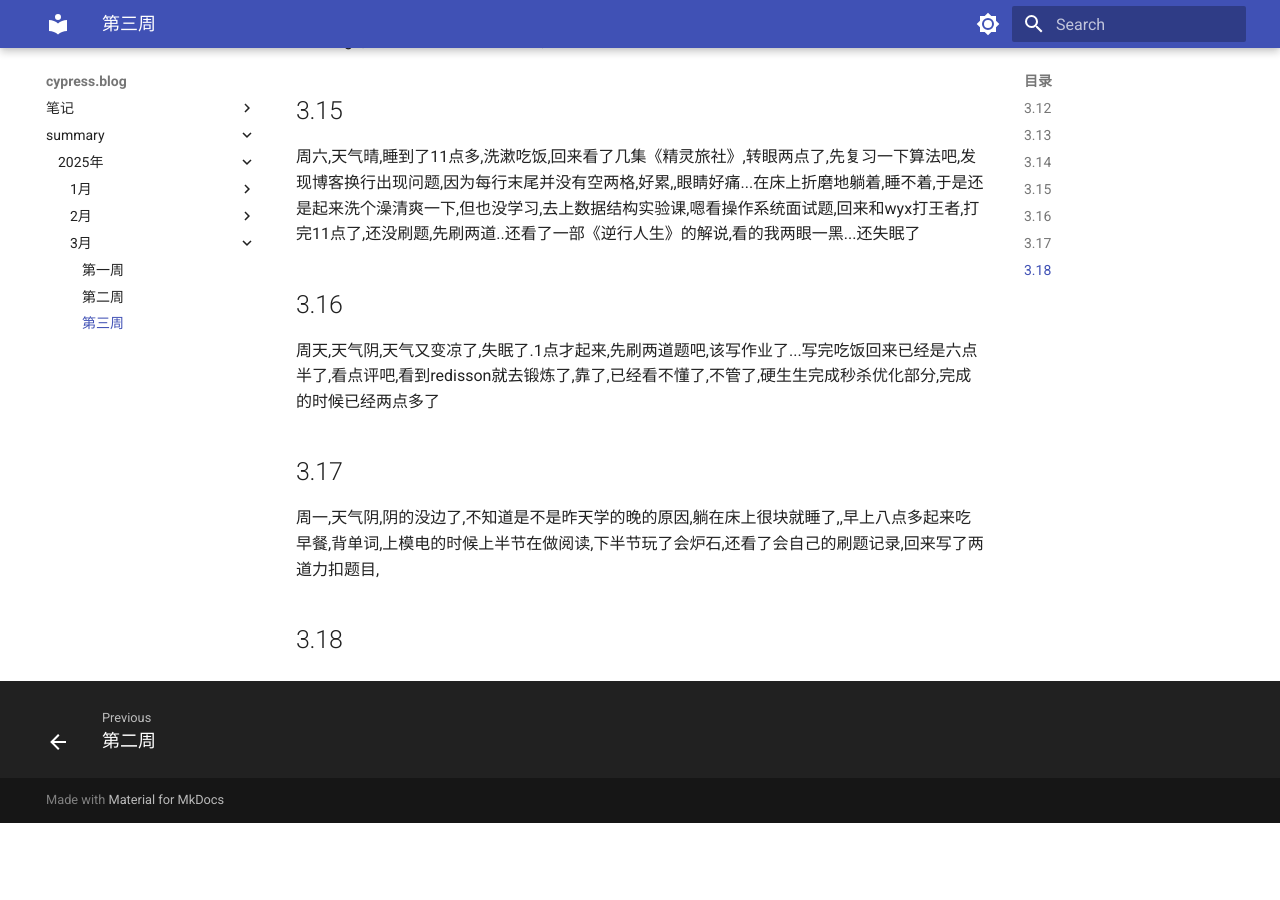
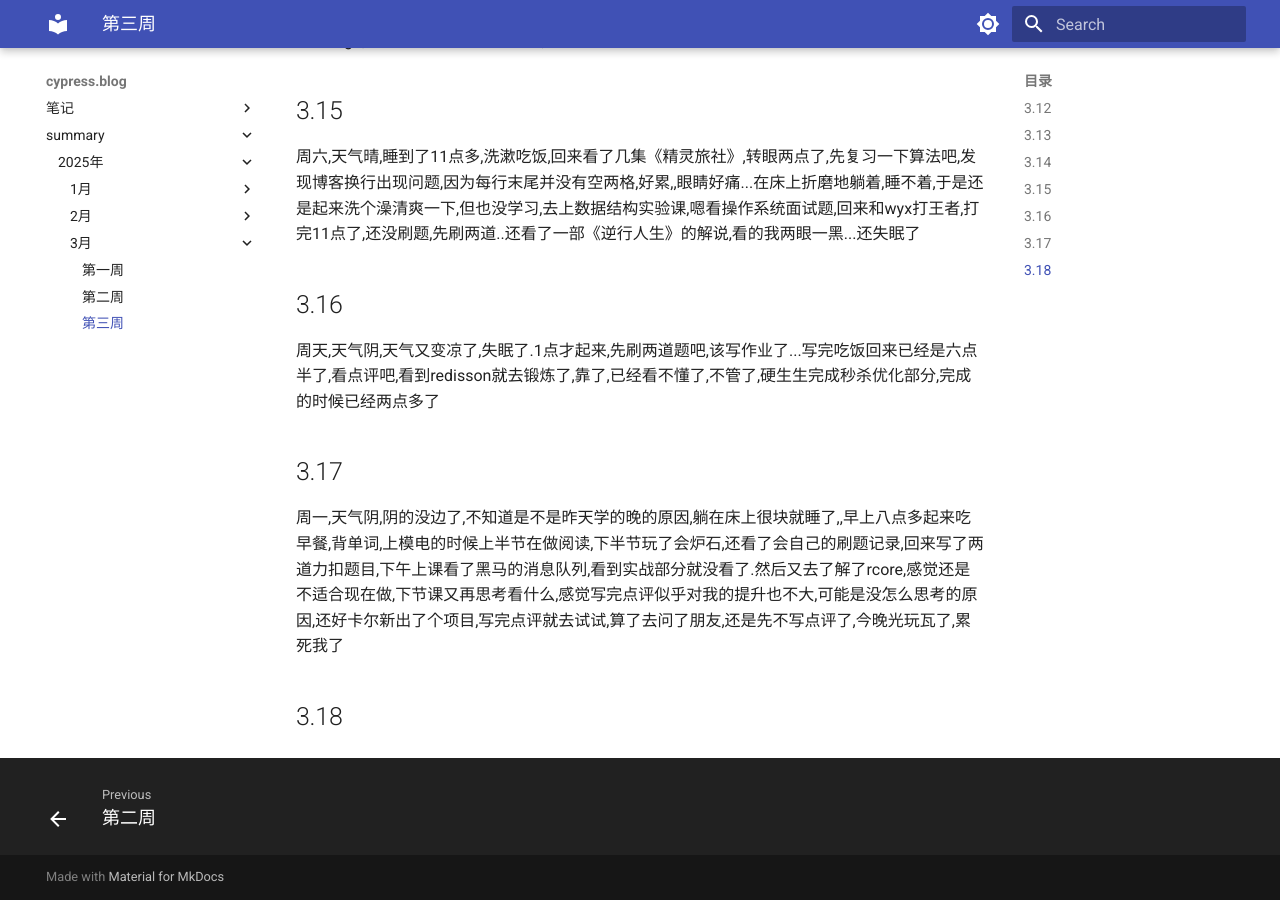
Before and after one commit to cyprer/blog0, an MkDocs documentation site: the page built from docs/summary/25year/3month/3week.md, in a window 1280 px wide and 900 px high, scrolled down 732 px. Built offline with MkDocs 1.6.1 and Material for MkDocs 9.7.7, drawn with Linux system fonts in a browser that asks for light colours; before the commit the page ends 1555 px from its top, so only the background shows below that.

Commit message:
docs(diary): 更新 2025/3/17 日记
- 修改日记标题为"问题1: 环形链表2(同类型就不做笔记了)"
- 更新 2025 年 3 月第 3 周周总结
  - 详细记录 3 月 17 日的活动和学习情况
  - 移除 rcore 相关内容，增加对卡尔新项目的提及
  - 提到晚上玩游戏的情况

```diff
--- a/docs/summary/25year/3month/3week.md
+++ b/docs/summary/25year/3month/3week.md
@@ -11,5 +11,5 @@
 ## 3.16
   周天,天气阴,天气又变凉了,失眠了.1点才起来,先刷两道题吧,该写作业了...写完吃饭回来已经是六点半了,看点评吧,看到redisson就去锻炼了,靠了,已经看不懂了,不管了,硬生生完成秒杀优化部分,完成的时候已经两点多了
 ## 3.17
-  周一,天气阴,阴的没边了,不知道是不是昨天学的晚的原因,躺在床上很块就睡了,,早上八点多起来吃早餐,背单词,上模电的时候上半节在做阅读,下半节玩了会炉石,还看了会自己的刷题记录,回来写了两道力扣题目,
+  周一,天气阴,阴的没边了,不知道是不是昨天学的晚的原因,躺在床上很块就睡了,,早上八点多起来吃早餐,背单词,上模电的时候上半节在做阅读,下半节玩了会炉石,还看了会自己的刷题记录,回来写了两道力扣题目,下午上课看了黑马的消息队列,看到实战部分就没看了.然后又去了解了rcore,感觉还是不适合现在做,下节课又再思考看什么,感觉写完点评似乎对我的提升也不大,可能是没怎么思考的原因,还好卡尔新出了个项目,写完点评就去试试,算了去问了朋友,还是先不写点评了,今晚光玩瓦了,累死我了
 ## 3.18
```
Also changed, not shown: docs/note/datastructure/diary/2025/3month/17.md (+1 -1 lines).
